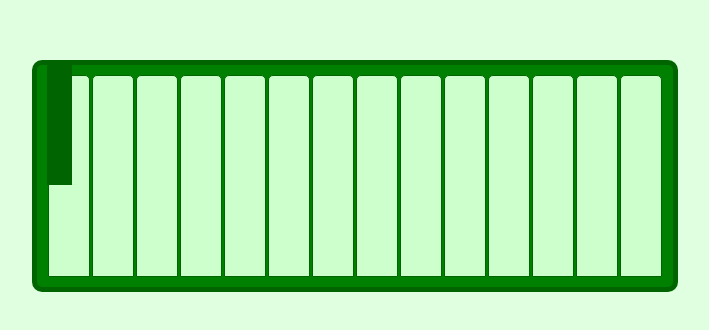
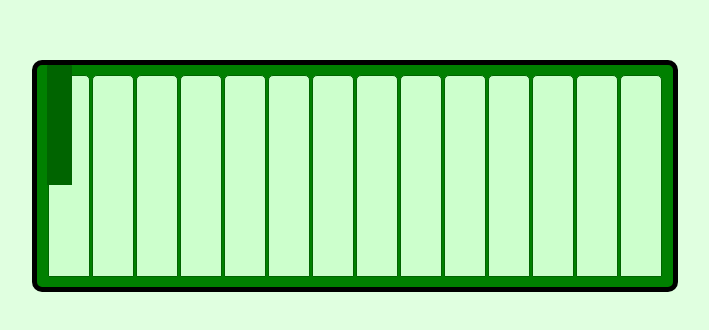
Before and after one commit to drvickie/CSSPiano, a plain HTML site: page index.html in a window 1280 px wide. Shown: the part 232-562 px from the top of the page, without its empty margins (285-994 px from the left). Drawn offline with Linux system fonts and the light colour scheme.

Commit message:
Colour Change to AIcodes

```diff
--- a/styles.css
+++ b/styles.css
@@ -9,7 +9,7 @@ body {
   .piano {
     position: relative;
     display: flex;
-    border: 5px solid darkgreen;
+    border: 5px solid black;
     background-color: green;
     padding: 10px;
     border-radius: 10px;
```
